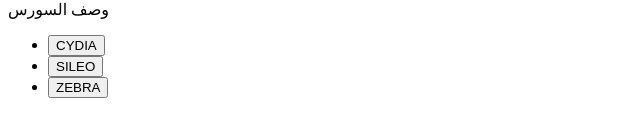
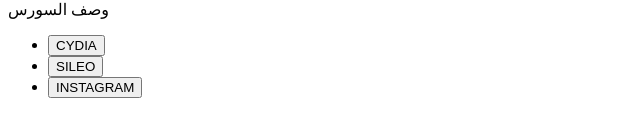
Before and after one commit to ewr6k/R, a plain HTML site: page index.html in a window 1280 px wide. Shown: the part 192-328 px from the top of the page, without its empty margins (0-640 px from the left). Drawn offline with Linux system fonts and the light colour scheme.

Commit message:
Update index.html

```diff
--- a/index.html
+++ b/index.html
@@ -17,7 +17,7 @@
 
 <li><div class="sileo"> <a href="sileo://source/***"><button class="sileobtn">SILEO</button> </a></div></li>
 
-<li><div class="zebra"><a href="zbra://sources/add/***/"><button class="zebrabtn">ZEBRA</button> </a></div></li>
+<li><div class="instagram"><a href="instagram://sources/add/https://www.instagram.com/6.wwq//"><button class="zebrabtn">INSTAGRAM</button> </a></div></li>
 
 </ul></div>
 </body>
```
